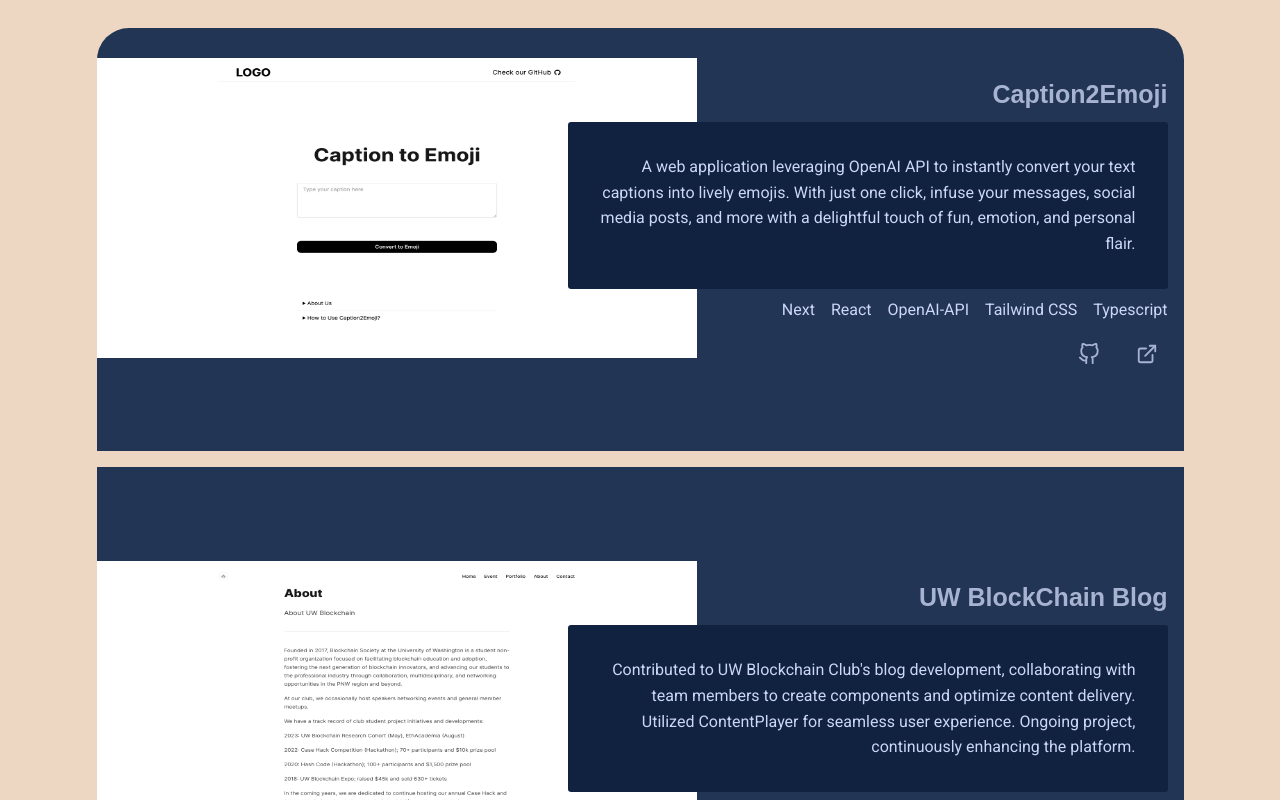
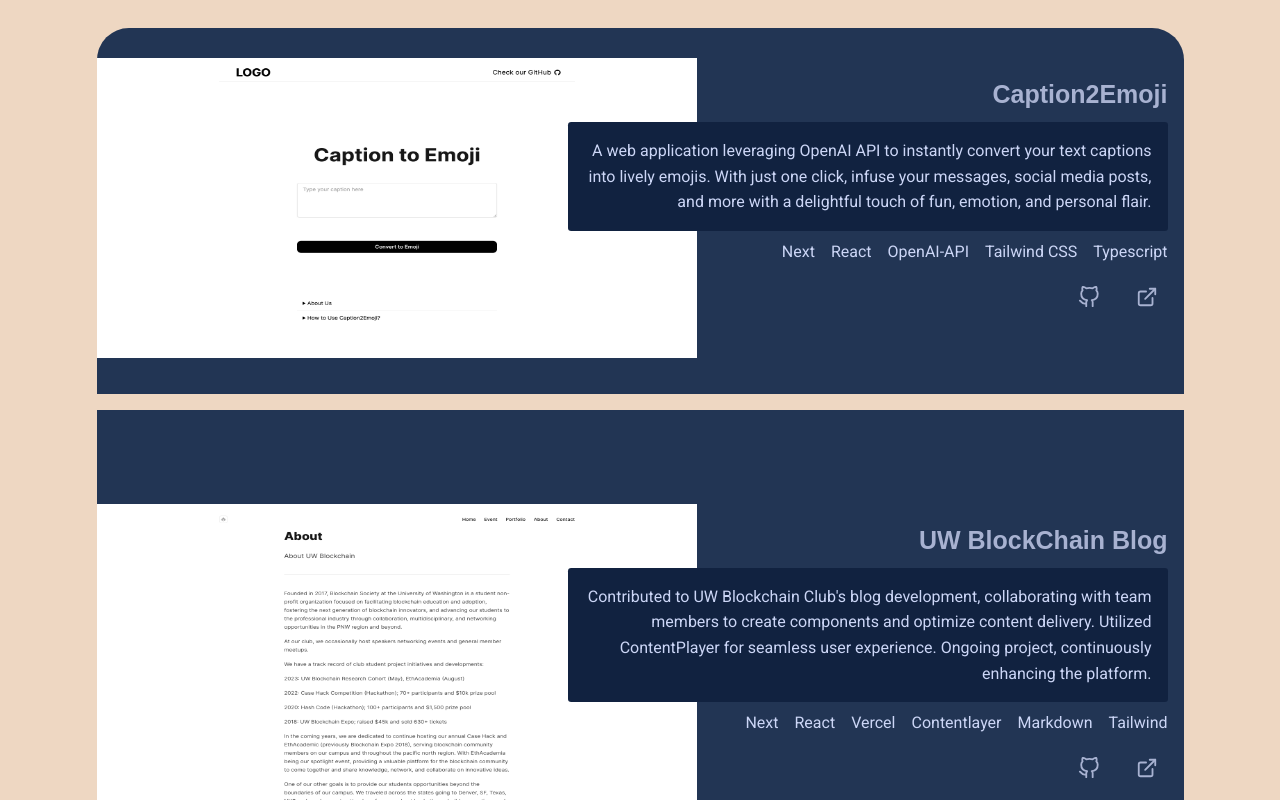
Before and after one commit to poul0315/NextJs-Portfolio, a Next.js app: page / in a window 1280 px wide. Shown: the part 3760-4560 px from the top of the page. Built offline with nearby package versions, Linux system fonts and the light colour scheme.

Commit message:
edit on project section

```diff
--- a/src/scss/sections/_project.scss
+++ b/src/scss/sections/_project.scss
@@ -173,7 +173,7 @@
             p {
               color: var(--light-slate);
               font-family: var(--roboto);
-              padding: 2rem;
+              padding: 1rem;
               text-align: end;
             }
           }
@@ -336,7 +336,7 @@
             flex-direction: column;
             width: 350px;
             height: auto;
-            padding: 1rem;
+            // padding: 1rem;
             &-overline {
               color: transparent;
             }
```
